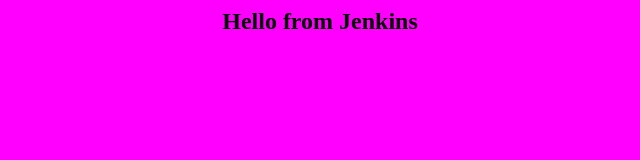
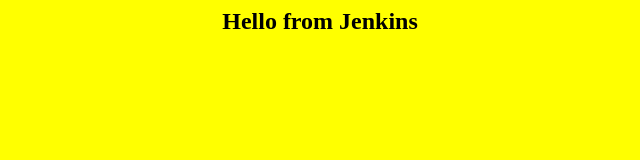
Before and after one commit to it1721611/j, a plain HTML site: page index.html in a window 1280 px wide. Shown: the whole page, without its empty margins (320-960 px from the left). Drawn offline with Linux system fonts and the light colour scheme.

Commit message:
change to yellow

```diff
--- a/index.html
+++ b/index.html
@@ -1,5 +1,5 @@
 <html>
-<body bgcolor=magenta>
+<body bgcolor=yellow>
 <center>
 <h2>Hello from Jenkins</h2>
 <center>
```
